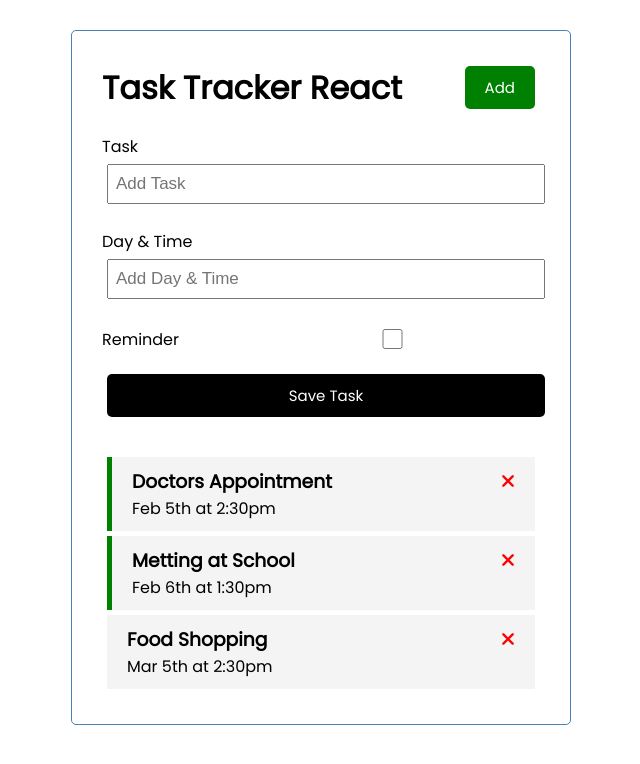
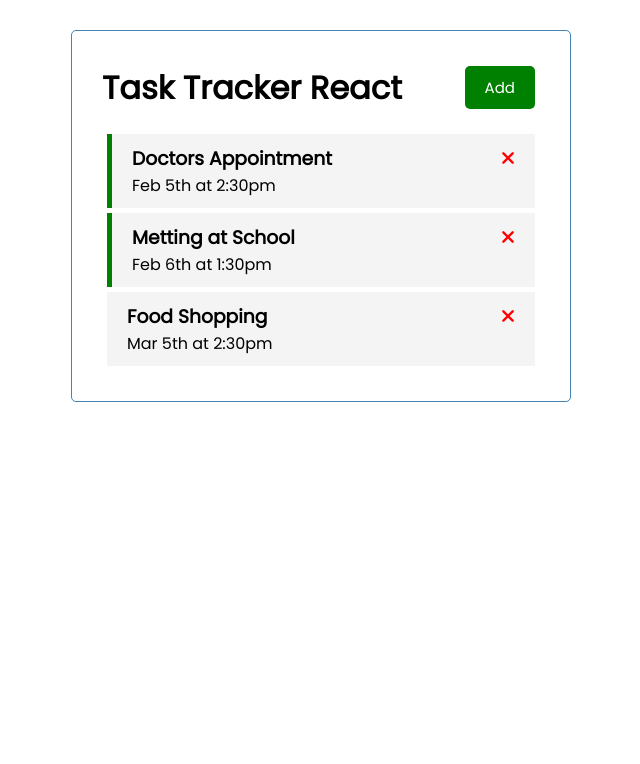
Before and after one commit to rafael-lua/task-tracker-react, a React (Create React App) app: page / in a window 1280 px wide. Shown: the top 764 px of the page, without its empty margins (319-959 px from the left). Built offline with nearby package versions, Linux system fonts and the light colour scheme.

Commit message:
Updated header add button with toggle functionality

```diff
--- a/src/App.js
+++ b/src/App.js
@@ -4,6 +4,7 @@
 import AddTask from "./components/AddTask";
 
 function App() {
+  const [showAddTask, setShowAddTask] = useState(false);
   const [tasks, setTasks] = useState(
     [
       {
@@ -52,8 +53,8 @@
   // Main view
   return (
     <div className="container">
-      <Header title="Task Tracker React" />
-      <AddTask onAdd={addTask} />
+      <Header title="Task Tracker React" onAdd={() => setShowAddTask(!showAddTask)} />
+      {showAddTask === true ? <AddTask onAdd={addTask} /> : null}
       {tasks.length > 0 ? <Tasks tasks={tasks} onDelete={deleteTask} onToggle={toggleReminder} /> : "No tasks available."}
     </div>
   );
--- a/src/components/Header.js
+++ b/src/components/Header.js
@@ -3,14 +3,10 @@
 import Button from './Button'
 
 const Header = (props) => {
-  const onClick = (e) => {
-    console.log("Clicked!");
-  }
-
   return (
     <header className="header">
       <h1>{props.title}</h1>
-      <Button color="green" text="Add" onClikc={onClick} />
+      <Button color="green" text="Add" onClick={props.onAdd} />
     </header>
   )
 }
```
